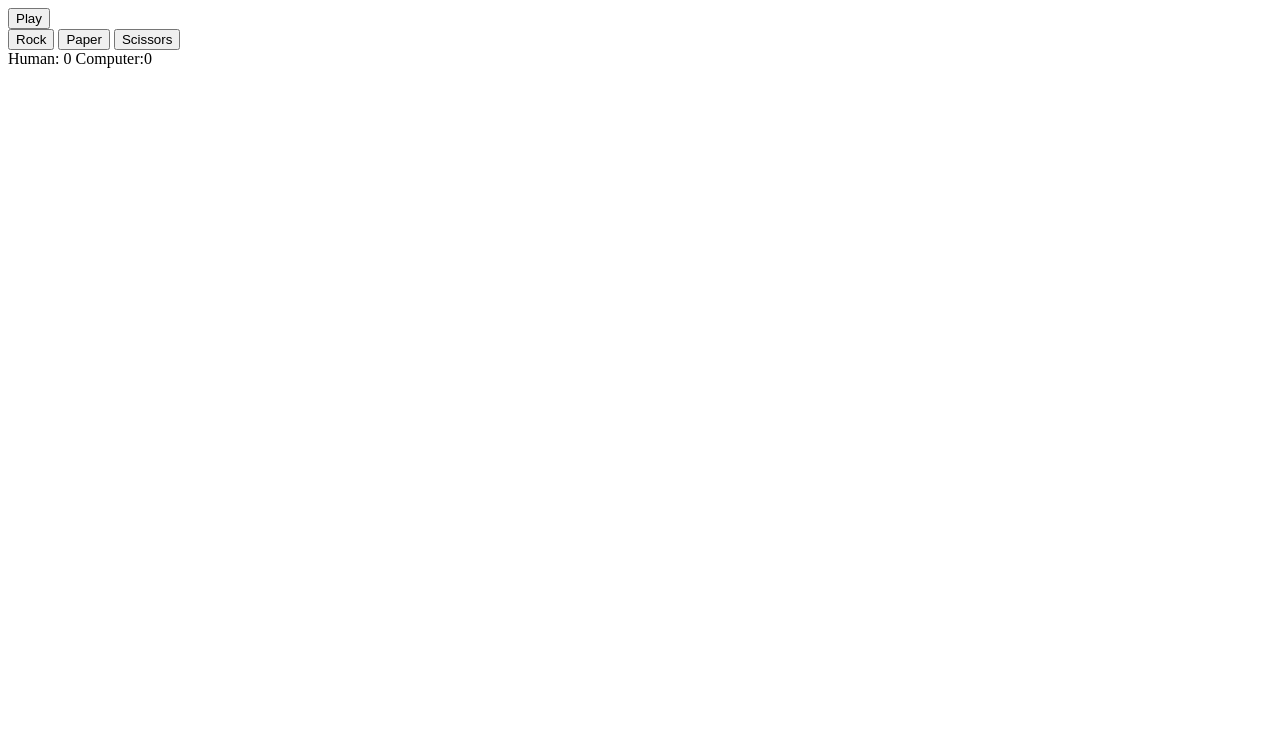
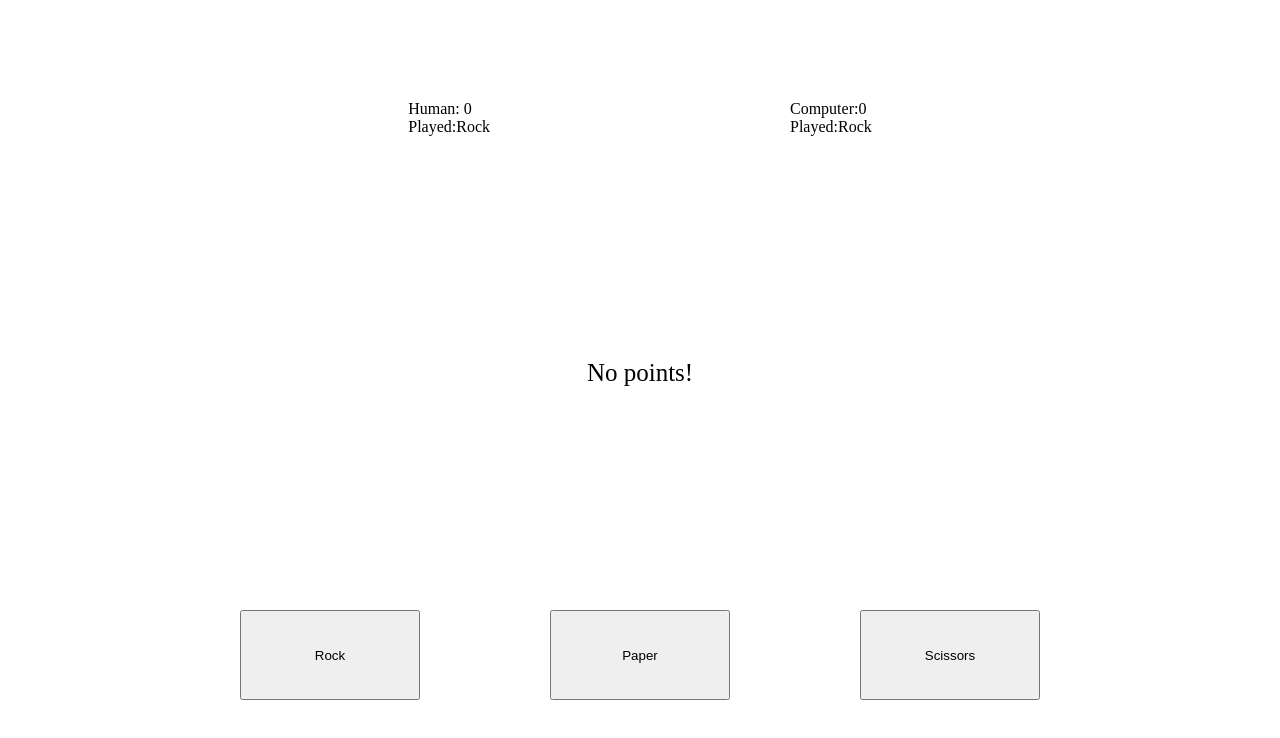
Before and after one commit to alnm9/rock-paper-scissors, a plain HTML site: page index.html in a window 1280 px wide. Both pictures are taken after a click on the button "Rock". Drawn offline with Linux system fonts and the light colour scheme.

Commit message:
Add css file along with element arrangement

```diff
--- a/index.html
+++ b/index.html
@@ -5,19 +5,26 @@
     <meta charset="UTF-8">
     <meta name="viewport" content="width=device-width, initial-scale=1.0">
     <title>Rock Paper Scissors</title>
+    <link rel="stylesheet" href="style.css">
 </head>
 
 <body>
-    <div>
-        <button id="playGame">Play</button>
+
+    <div id="things">
+        <div id="containers">
+            <!-- results -->
+            <div id="container"></div>
+            <div id="container2"></div>
+        </div>
+        <div id="messages"></div>
+        <div id="buttons">
+            <button id="rock">Rock</button>
+            <button id="paper">Paper</button>
+            <button id="scissors">Scissors</button>
+        </div>
+
+
     </div>
-    <button id="rock">Rock</button>
-    <button id="paper">Paper</button>
-    <button id="scissors">Scissors</button>
-
-    <!-- results -->
-    <div id="container"></div>
-
     <script src="main.js"></script>
 </body>
 
--- a/main.js
+++ b/main.js
@@ -2,17 +2,30 @@ const rockBtn = document.querySelector("#rock");
 const paperBtn = document.querySelector("#paper");
 const scissorsBtn = document.querySelector("#scissors");
 const container = document.querySelector("#container");
+const container2 = document.querySelector("#container2");
+const messages = document.querySelector("#messages");
+
 // const playBtn = document.querySelector("#playGame");
 
+
+container.setAttribute('style', 'white-space: pre;');
+container2.setAttribute('style', 'white-space: pre;');
+
 // playBtn.addEventListener("click", () => {
+
 //     alert("The game has begun!");
 //     playGame();
+
 // });
+
+
+
 
 // function playGame() {
 
 let humanScore = 0;
 let computerScore = 0;
+
 
 rockBtn.addEventListener("click", () => {
     choice = "Rock";
@@ -34,36 +47,45 @@ scissorsBtn.addEventListener("click", () => {
 
 function playRound(humanChoice, computerChoice) {
 
-    console.log(`Human:${humanChoice}\nComputer:${computerChoice}`)
-
     if (humanChoice == "Rock" && computerChoice == "Paper") {
+        messages.textContent = "You lose, paper beats rock!";
         console.log("You lose, paper beats rock!");
         computerScore++;
     } else if (humanChoice == "Rock" && computerChoice == "Scissors") {
+        messages.textContent = "You win, rock beats scissors!";
         console.log("You win, rock beats scissors!");
         humanScore++;
     } else if (humanChoice == "Paper" && computerChoice == "Rock") {
+        messages.textContent = "You win, paper beats rock!";
         console.log("You win, paper beats rock!");
         humanScore++;
     } else if (humanChoice == "Paper" && computerChoice == "Scissors") {
+        messages.textContent = "You lose, scissors beats paper!";
         console.log("You lose, scissors beats paper!");
         computerScore++;
     } else if (humanChoice == "Scissors" && computerChoice == "Rock") {
+        messages.textContent = "You lose, rock beats scissors!";
         console.log("You lose, rock beats scissors!");
         computerScore++;
     } else if (humanChoice == "Scissors" && computerChoice == "Paper") {
+        messages.textContent = "You win, scissors beats paper!";
         console.log("You win, scissors beats paper!");
         humanScore++;
     } else if (humanChoice == computerChoice) {
+        messages.textContent = "No points!";
         console.log("No points!")
     }
-    container.textContent = `Human: ${humanScore}\nComputer:${computerScore}`;
-    console.log(`Human: ${humanScore}\nComputer:${computerScore}`);
+
+    container.textContent = `Human: ${humanScore}\r\nPlayed:${humanChoice}`;
+    container2.textContent = `Computer:${computerScore}\r\nPlayed:${computerChoice}`;
+
+    console.log(`Human: ${humanScore} \nPlayed:${computerScore}`);
+    console.log(`Human:${humanChoice}\nPlayed:${computerChoice}`)
 }
 
 
-// }
 function checkScore() {
+
     if (humanScore == 5) {
         alert("Congratulations! You won!");
         humanScore = 0;
@@ -74,9 +96,11 @@ function checkScore() {
         humanScore = 0;
         computerScore = 0;
     }
+
 }
 
 
+// }
 
 const getComputerChoice = () => {
     let choice = Math.floor(Math.random() * 3) + 1;
--- /dev/null
+++ b/style.css
@@ -0,0 +1,38 @@
+body {
+    min-height: 100vh;
+    margin: 0;
+    display: flex;
+    justify-content: center;
+    align-items: center;
+}
+
+#things {
+    display: flex;
+    flex-direction: column;
+    justify-content: space-between;
+    /* gap: 200px; */
+    width: 800px;
+    height: 600px;
+}
+
+#containers {
+    display: flex;
+    gap: 300px;
+    justify-content: center;
+}
+
+#messages {
+    text-align: center;
+    font-size: 25px;
+}
+
+#buttons {
+    display: flex;
+    justify-content: space-between;
+
+}
+
+button {
+    width: 180px;
+    height: 90px;
+}
```
